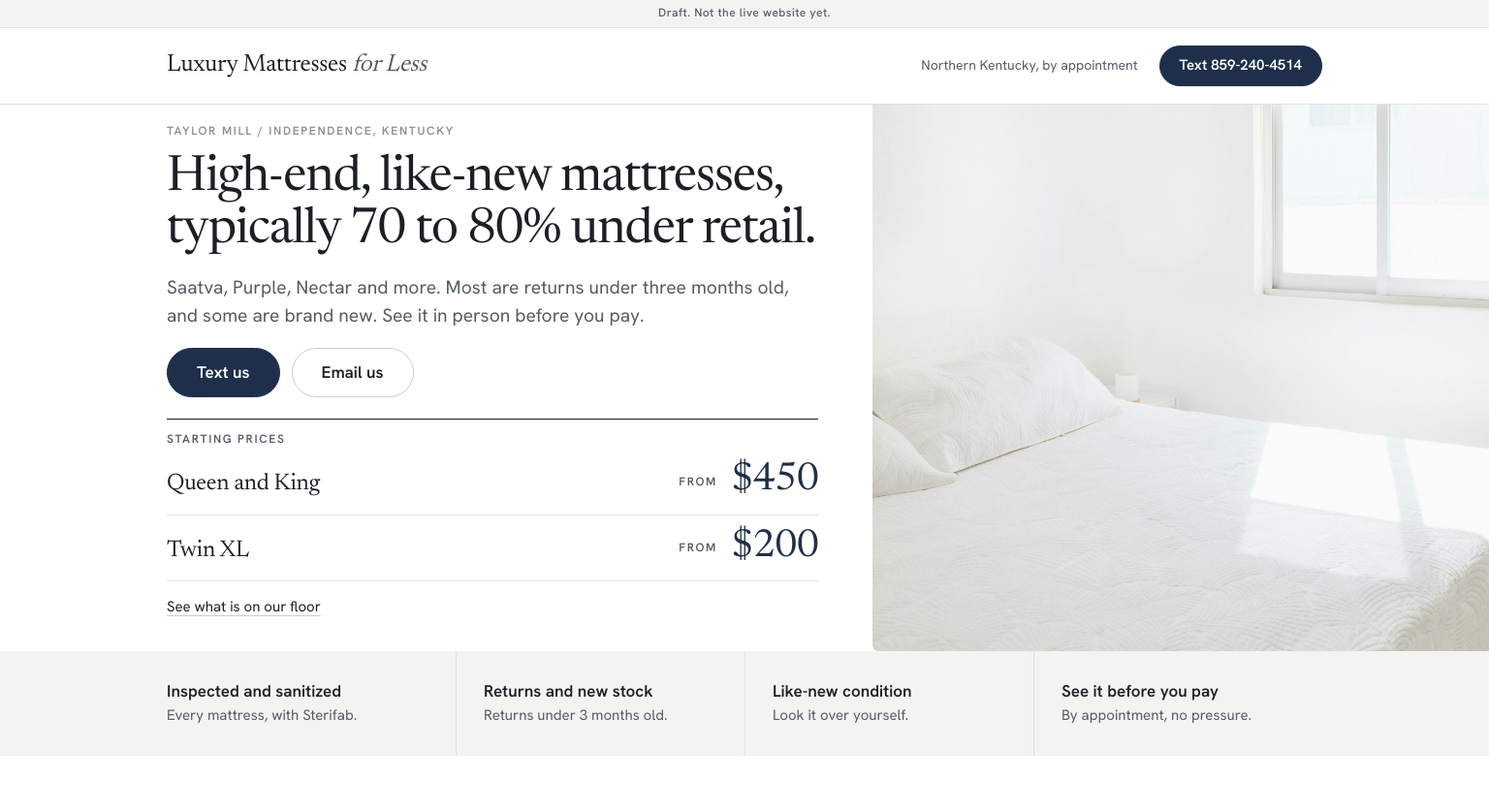
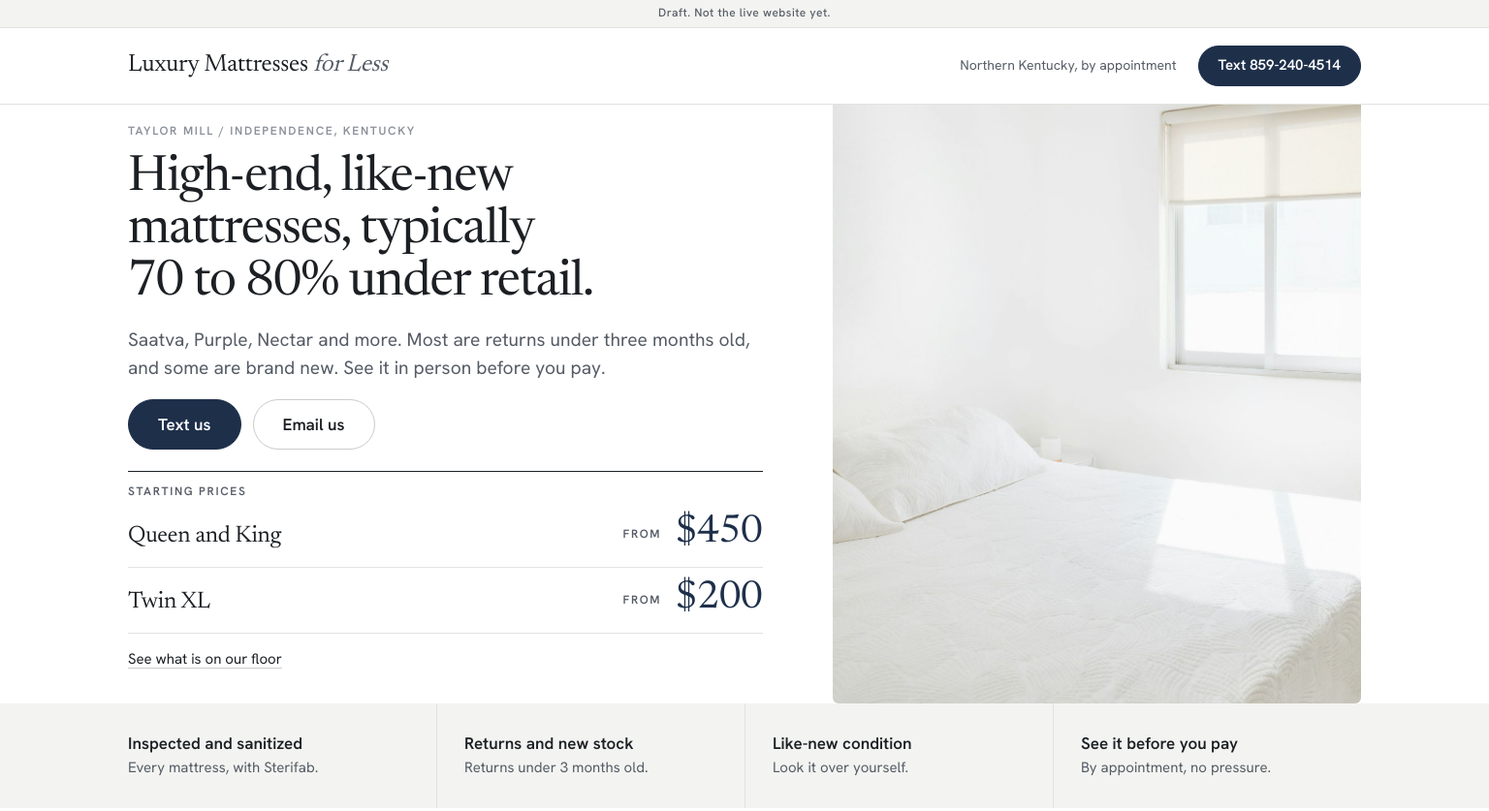
Before and after one commit to hdramos29-hub/parents-mattress-draft, a plain HTML site: page v4/index.html in a window 1536 px wide. Shown: the top 837 px of the page at 97% size. Drawn offline with Linux system fonts and the light colour scheme.

Commit message:
v4: balanced wide layout, equal margins, larger headline on big screens
Co-Authored-By: Claude Fable 5.2 <noreply@anthropic.com>
Claude-Session: https://claude.ai/code/session_012AZFfWVWXXbJrPLGB7TwPn

```diff
--- a/v4/styles.css
+++ b/v4/styles.css
@@ -294,14 +294,17 @@ footer { background: var(--navy-deep); color: #9FACBF; padding: 26px 0; font-siz
   .st-v { font-size: clamp(32px, 5vh, 44px); }
 }
 
-/* Wide screens: use more of the width, and let the first photo run to the right edge */
-.hero { overflow: hidden; }
-@media (min-width: 1280px) {
-  .hero-photo { margin-right: calc((100vw - var(--max)) / -2 - var(--gutter)); }
-  .hero-photo img { border-radius: 0 0 0 6px; }
+/* Wide screens: use more of the width, with equal margins on both sides */
+@media (min-width: 1500px) {
+  :root { --max: 1360px; }
+  .hero-grid { grid-template-columns: 1.2fr 1fr; gap: 72px; }
 }
-@media (min-width: 1500px) {
-  :root { --max: 1280px; }
+@media (min-width: 1800px) {
+  :root { --max: 1520px; }
+}
+@media (min-width: 1500px) and (min-height: 881px) {
+  .hero h1 { font-size: 64px; }
+  .hero .lede { font-size: 21px; max-width: 30em; }
 }
 /* The photo fills its column instead of setting the height of the first screen */
 @media (min-width: 760px) {
```
